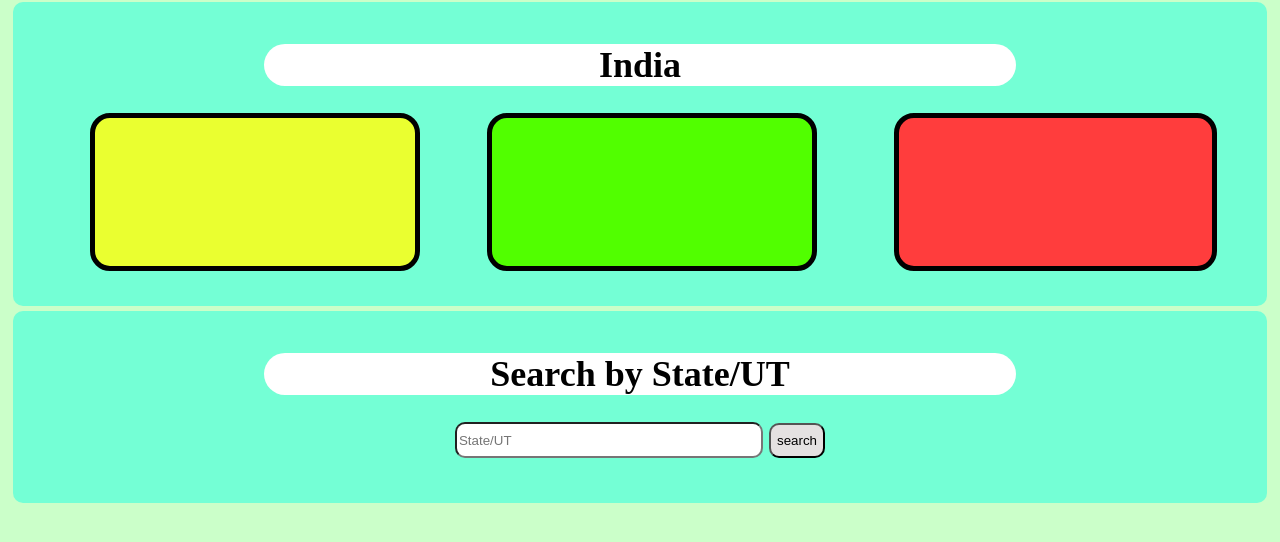
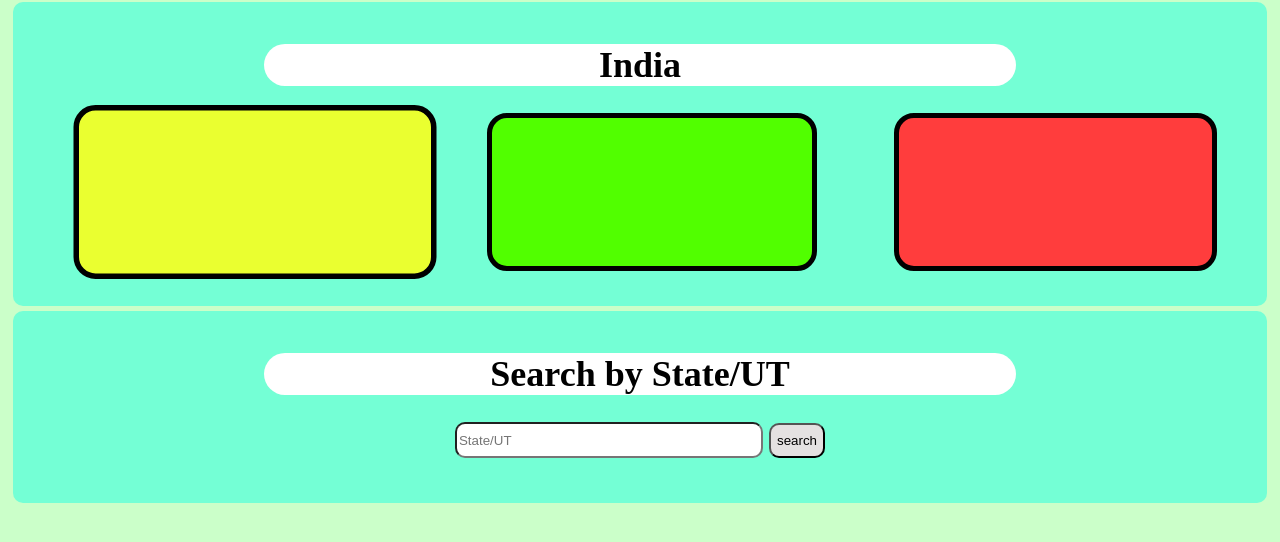
Before and after one commit to ArindomAich1/CovidTracker, a plain HTML site: page index.html in a window 1280 px wide. In both pictures the pointer is over the element 254 px from the left and 296 px from the top of the page. Shown: the part 104-646 px from the top of the page. Drawn offline with Linux system fonts and the light colour scheme; no server answers.

Commit message:
css edited

```diff
--- a/style.css
+++ b/style.css
@@ -1,5 +1,3 @@
-
-
 #indiaDataConfirmed{
     background-color: rgb(234, 255, 48);
     width: 300px;
@@ -28,6 +26,11 @@
     border-radius: 20px ;
     border: solid 5px;
 
+}
+
+#indiaDataConfirmed:hover , #indiaDataRecovered:hover , #indiaDataDeath:hover, #stateConfirmedJS:hover , #stateRecoveredJS:hover, #stateDeathJS:hover{
+    transition: 0.5s;
+    transform: scale(1.1) ;
 }
 
 #stateName{
```
